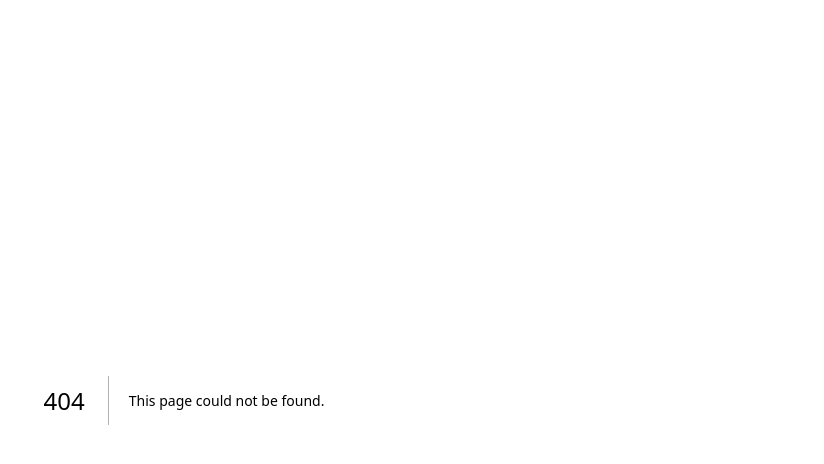
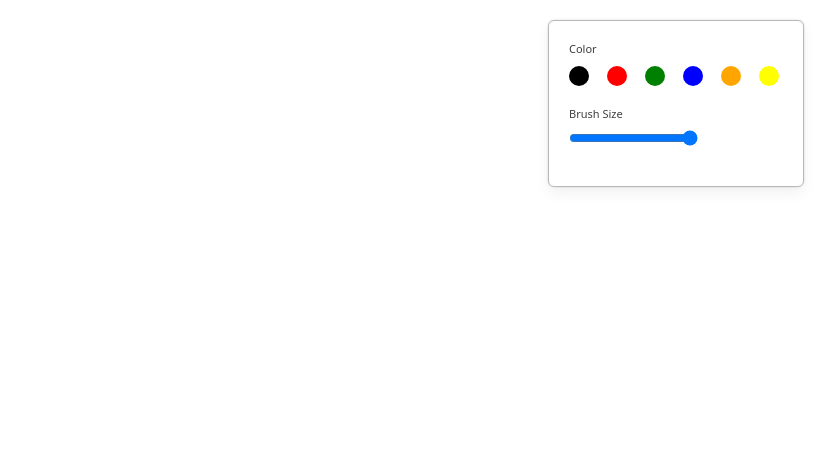
Before and after one commit to RandomThacker/sketchbook, a Next.js app: page /components/Toolbox in a window 1280 px wide. Before the commit this address had no page. Shown: the top 464 px of the page, without its empty margins (456-1280 px from the left). Built offline with nearby package versions, Linux system fonts and the light colour scheme.

Commit message:
add : Toolbox UI

```diff
--- /dev/null
+++ b/src/constants.js
@@ -0,0 +1,9 @@
+export const COLORS = {
+    BLACK: 'black',
+    RED: 'red',
+    GREEN: 'green',
+    BLUE: 'blue',
+    ORANGE: 'orange',
+    YELLOW: 'yellow',
+    WHITE: 'white'
+}
--- /dev/null
+++ b/src/pages/components/Toolbox/index.jsx
@@ -0,0 +1,36 @@
+import { COLORS } from "@/constants";
+import styles from "./index.module.css"
+
+const Toolbox = () => {
+  const updateBrushSize = () => {};
+  return (
+    <div className={styles.toolboxContainer}>
+      <div className={styles.toolItem}>
+        <h2 className={styles.toolText}>Color</h2>
+        <div className={styles.itemContainer}>
+          <div className={styles.colorBox} style={{backgroundColor: COLORS.BLACK}}/>
+          <div className={styles.colorBox} style={{backgroundColor: COLORS.RED}}/>
+          <div className={styles.colorBox} style={{backgroundColor: COLORS.GREEN}}/>
+          <div className={styles.colorBox} style={{backgroundColor: COLORS.BLUE}}/>
+          <div className={styles.colorBox} style={{backgroundColor: COLORS.ORANGE}}/>
+          <div className={styles.colorBox} style={{backgroundColor: COLORS.YELLOW}}/>
+        </div>
+      </div>
+
+      <div className={styles.toolItem}>
+        <h2 className={styles.toolText}>Brush Size</h2>
+        <div className={styles.itemContainer}>
+          <input
+            type="range"
+            min={1}
+            max={10}
+            step={1}
+            onChange={updateBrushSize}
+          />
+        </div>
+      </div>
+    </div>
+  );
+};
+
+export default Toolbox;
--- /dev/null
+++ b/src/pages/components/Toolbox/index.module.css
@@ -0,0 +1,27 @@
+.toolboxContainer {
+  @apply p-5 absolute top-5 right-5 w-64 rounded-md;
+  box-shadow: theme("colors.shadow1");
+  border: 1px solid theme("colors.border1");
+  background-color: theme("colors.background1");
+
+  .toolItem {
+    @apply mb-5;
+
+    .toolText{
+        font-size: 11px;
+        color: theme('colors.text1');
+    }
+
+    .itemContainer {
+        @apply flex justify-between mt-2;
+
+        .colorBox {
+            @apply h-5 w-5 mr-1 rounded-full cursor-pointer;
+            &:hover, &:active {
+                border: 1.5px solid theme('colors.border2');
+                box-shadow: theme('colors.shadow2');
+            }
+        }
+    }
+  }
+}
--- a/src/pages/index.js
+++ b/src/pages/index.js
@@ -1,9 +1,11 @@
 import Menu from "./components/Menu";
+import Toolbox from "./components/Toolbox";
 
 export default function Home() {
   return (
     <>
     <Menu/>
+    <Toolbox/>
     </>
   );
 }
```
